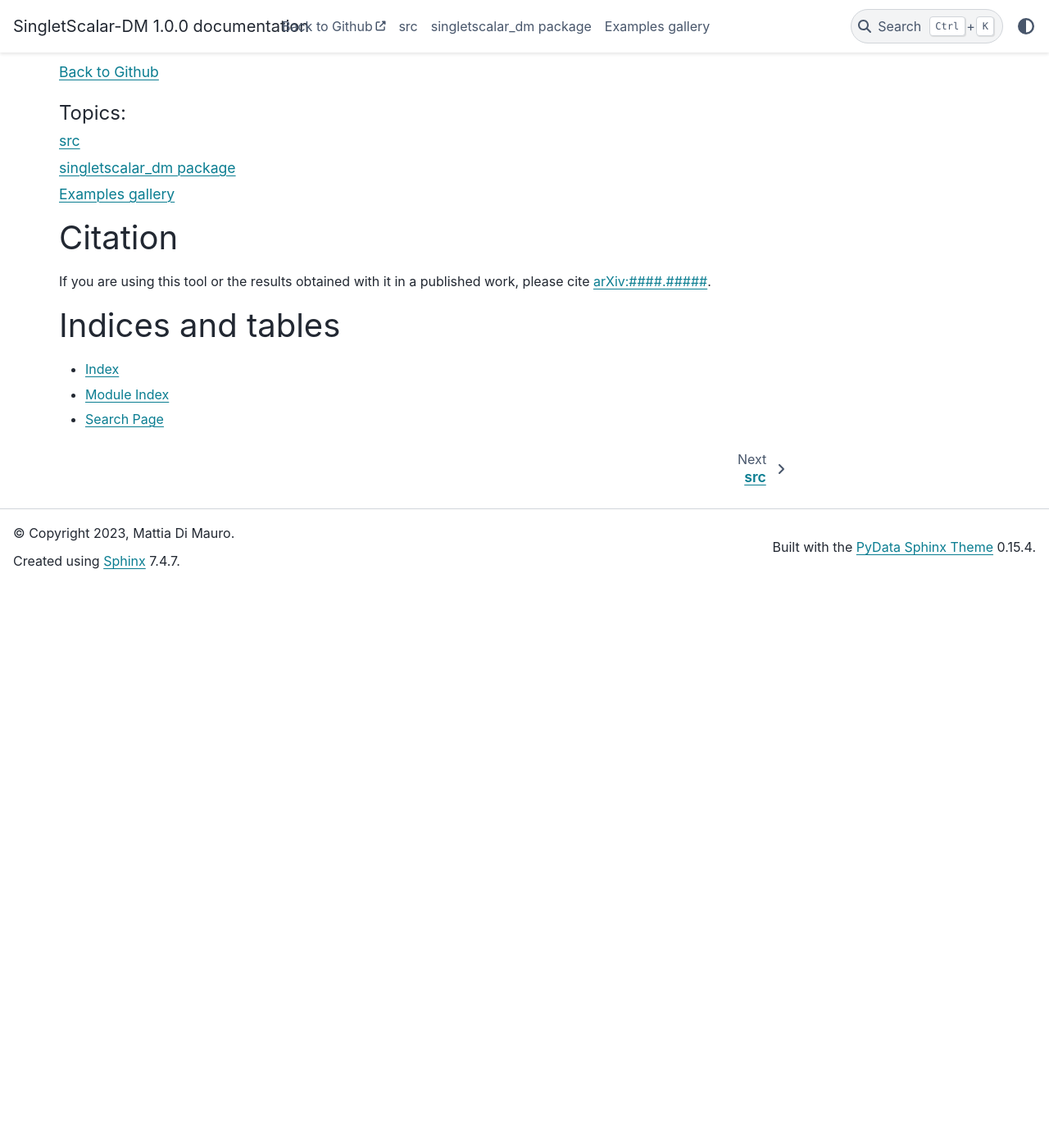
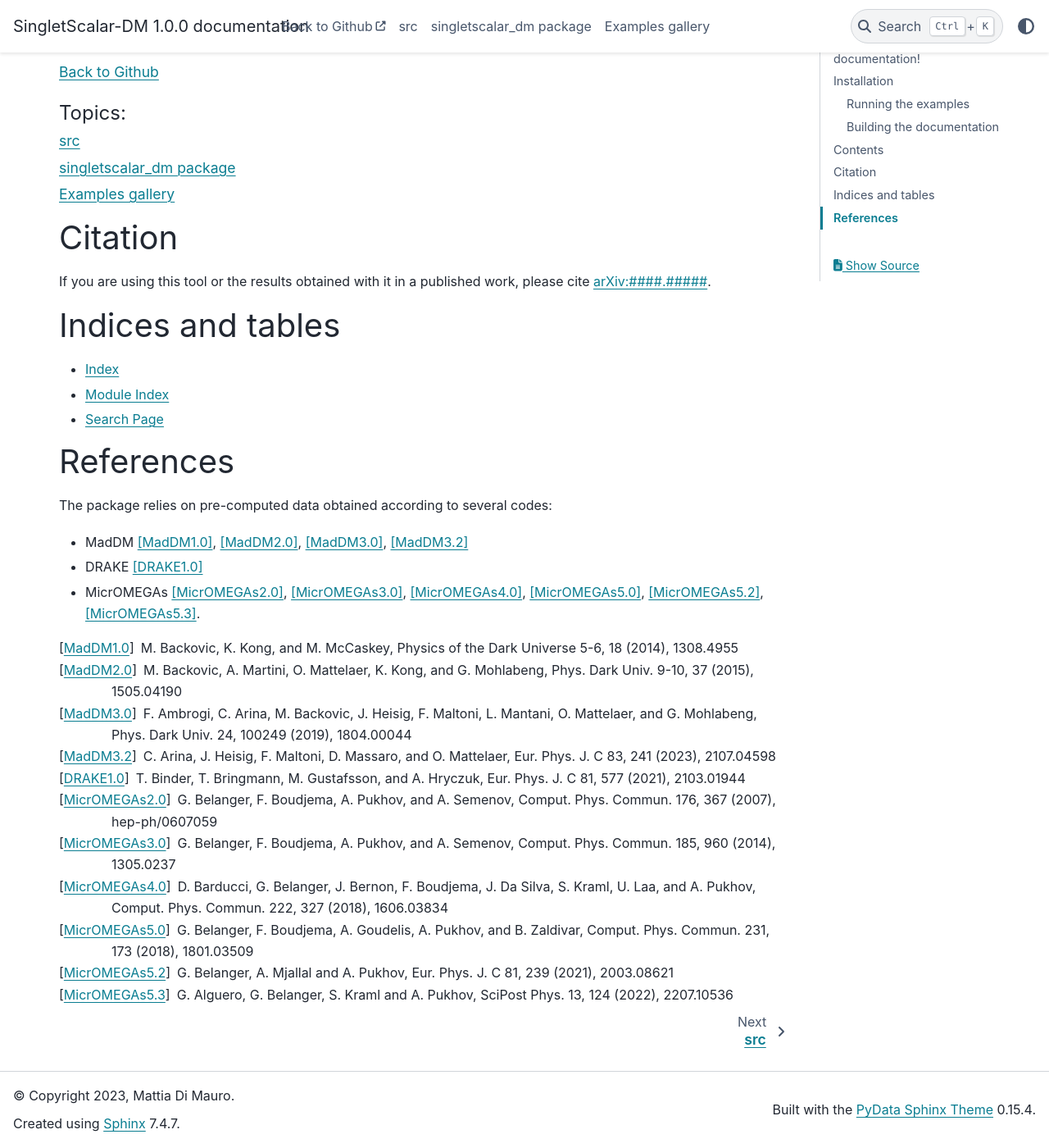
Before and after one commit to dimauromattia/SingletScalar_DM, a Sphinx documentation site: the page built from docs/source/index.rst, in a window 1280 px wide and 1400 px high, scrolled down 1052 px. Shown: the whole window at 82% size. Built offline with Sphinx 7.4.7 and the PyData theme 0.15.4, drawn with Linux system fonts in a browser that asks for light colours; before the commit the page ends 1766 px from its top, so only the background shows below that; some of the changed text lies outside the part shown.

Commit message:
Add references and update missing docs

```diff
--- a/docs/source/index.rst
+++ b/docs/source/index.rst
@@ -86,3 +86,24 @@ Indices and tables
 * :ref:`genindex`
 * :ref:`modindex`
 * :ref:`search`
+
+References
+==========
+
+The package relies on pre-computed data obtained according to several codes:
+
+- MadDM [MadDM1.0]_, [MadDM2.0]_, [MadDM3.0]_, [MadDM3.2]_
+- DRAKE [DRAKE1.0]_
+- MicrOMEGAs [MicrOMEGAs2.0]_, [MicrOMEGAs3.0]_, [MicrOMEGAs4.0]_, [MicrOMEGAs5.0]_, [MicrOMEGAs5.2]_, [MicrOMEGAs5.3]_.
+
+.. [MadDM1.0] \ M. Backovic, K. Kong, and M. McCaskey, Physics of the Dark Universe 5-6, 18 (2014), 1308.4955
+.. [MadDM2.0] \ M. Backovic, A. Martini, O. Mattelaer, K. Kong, and G. Mohlabeng, Phys. Dark Univ. 9-10, 37 (2015), 1505.04190
+.. [MadDM3.0] \ F. Ambrogi, C. Arina, M. Backovic, J. Heisig, F. Maltoni, L. Mantani, O. Mattelaer, and G. Mohlabeng, Phys. Dark Univ. 24, 100249 (2019), 1804.00044
+.. [MadDM3.2] \ C. Arina, J. Heisig, F. Maltoni, D. Massaro, and O. Mattelaer, Eur. Phys. J. C 83, 241 (2023), 2107.04598
+.. [DRAKE1.0] \ T. Binder, T. Bringmann, M. Gustafsson, and A. Hryczuk, Eur. Phys. J. C 81, 577 (2021), 2103.01944
+.. [MicrOMEGAs2.0] \ G. Belanger, F. Boudjema, A. Pukhov, and A. Semenov, Comput. Phys. Commun. 176, 367 (2007), hep-ph/0607059
+.. [MicrOMEGAs3.0] \ G. Belanger, F. Boudjema, A. Pukhov, and A. Semenov, Comput. Phys. Commun. 185, 960 (2014), 1305.0237
+.. [MicrOMEGAs4.0] \ D. Barducci, G. Belanger, J. Bernon, F. Boudjema, J. Da Silva, S. Kraml, U. Laa, and A. Pukhov, Comput. Phys. Commun. 222, 327 (2018), 1606.03834
+.. [MicrOMEGAs5.0] \ G. Belanger, F. Boudjema, A. Goudelis, A. Pukhov, and B. Zaldivar, Comput. Phys. Commun. 231, 173 (2018), 1801.03509
+.. [MicrOMEGAs5.2] \ G. Belanger, A. Mjallal and A. Pukhov, Eur. Phys. J. C 81, 239 (2021), 2003.08621
+.. [MicrOMEGAs5.3] \ G. Alguero, G. Belanger, S. Kraml and A. Pukhov, SciPost Phys. 13, 124 (2022), 2207.10536
```
Also changed, not shown: other parts of docs/source/index.rst (+1 -1 lines), README.md (+18 -1 lines), 1 other file.
